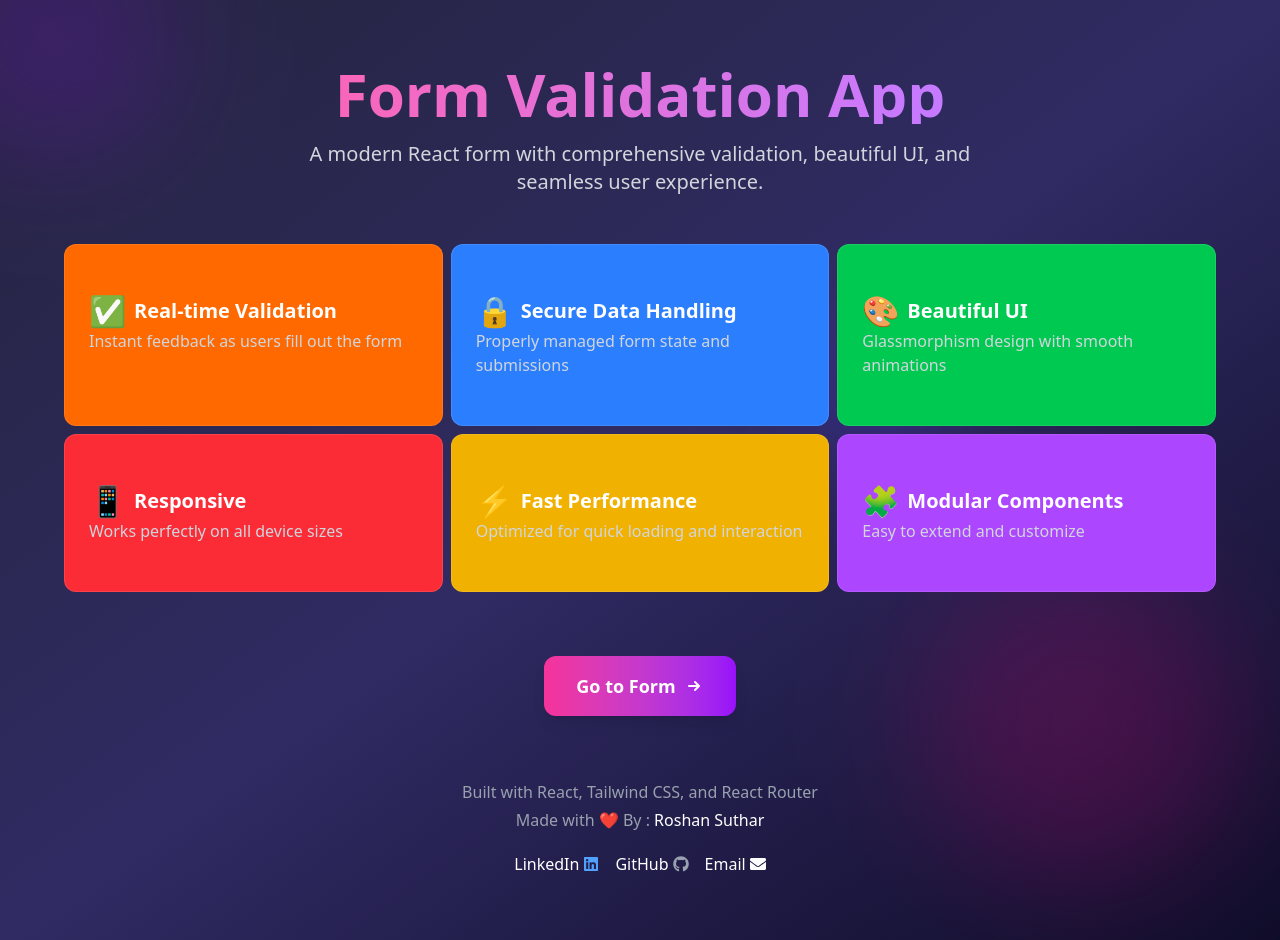
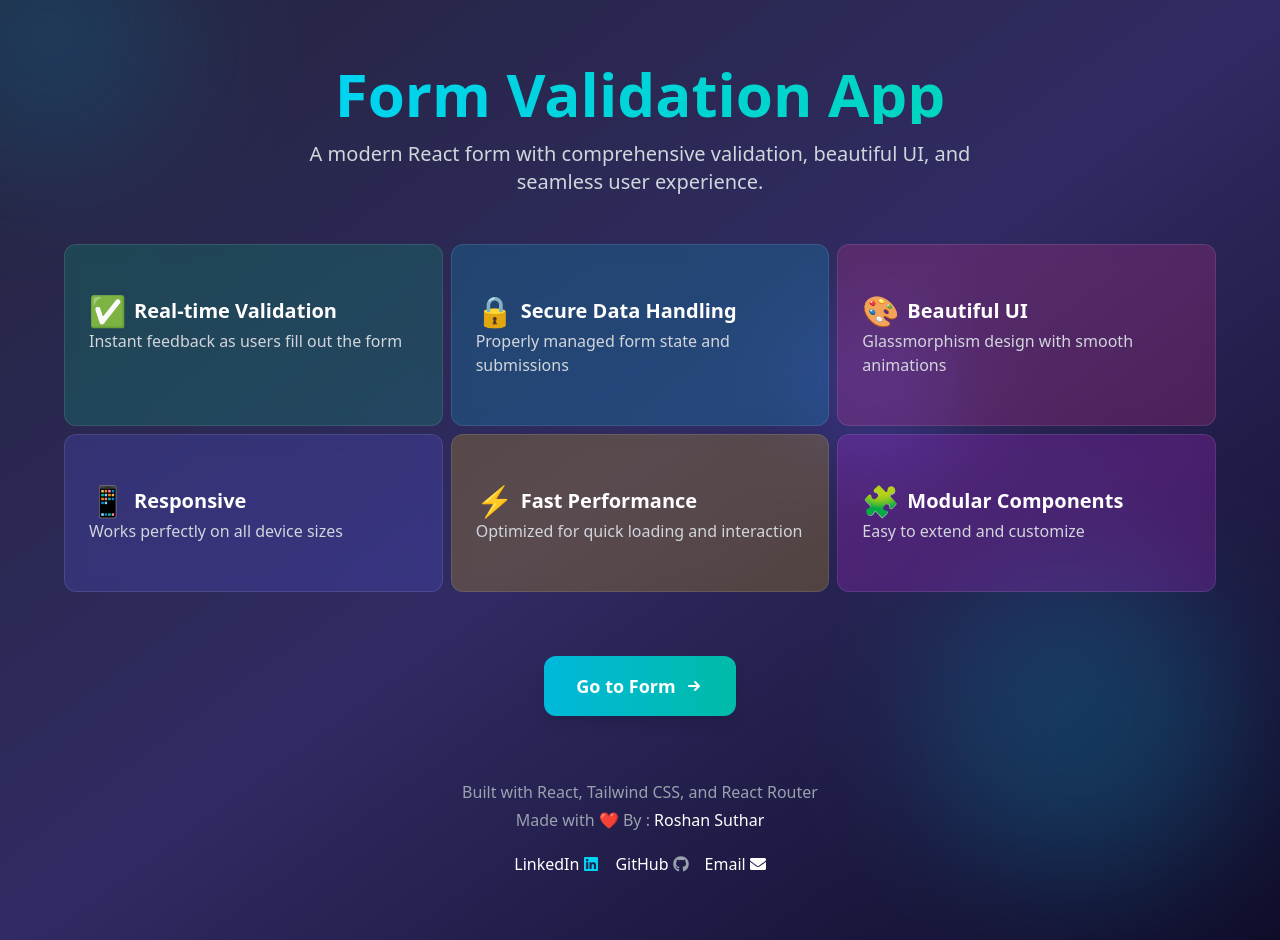
Before and after one commit to Roshansuthar1105/CSI-Form-Validation, a React (Vite) app: page / in a window 1280 px wide. Built offline with nearby package versions, Linux system fonts and the light colour scheme.

Commit message:
Home.jsx updated

```diff
--- a/src/pages/Home.jsx
+++ b/src/pages/Home.jsx
@@ -2,62 +2,63 @@ import { FaEnvelope, FaGithub, FaLinkedin } from 'react-icons/fa';
 import { Link } from 'react-router-dom';
 
 export default function Home() {
-  const features=[
+  const features = [
     {
       icon: '✅',
       title: 'Real-time Validation',
       description: 'Instant feedback as users fill out the form',
-      bgColor:'bg-orange-500',
-      bgHoverColor:'hover:bg-orange-500/20'
+      bgColor: 'bg-emerald-500/20',
+      bgHoverColor: 'hover:bg-emerald-500/30',
     },
     {
       icon: '🔒',
       title: 'Secure Data Handling',
       description: 'Properly managed form state and submissions',
-      bgColor: 'bg-blue-500',
-      bgHoverColor: 'hover:bg-blue-500/20'
+      bgColor: 'bg-cyan-500/20',
+      bgHoverColor: 'hover:bg-cyan-500/30',
     },
     {
       icon: '🎨',
       title: 'Beautiful UI',
       description: 'Glassmorphism design with smooth animations',
-      bgColor: 'bg-green-500',
-      bgHoverColor: 'hover:bg-green-500/20'
+      bgColor: 'bg-pink-500/20',
+      bgHoverColor: 'hover:bg-pink-500/30',
     },
     {
       icon: '📱',
       title: 'Responsive',
       description: 'Works perfectly on all device sizes',
-      bgColor: 'bg-red-500',
-      bgHoverColor: 'hover:bg-red-500/20',
+      bgColor: 'bg-indigo-500/20',
+      bgHoverColor: 'hover:bg-indigo-500/30',
     },
     {
       icon: '⚡',
       title: 'Fast Performance',
       description: 'Optimized for quick loading and interaction',
-      bgColor: 'bg-yellow-500',
-      bgHoverColor: 'hover:bg-yellow-500/20'
+      bgColor: 'bg-yellow-400/20',
+      bgHoverColor: 'hover:bg-yellow-400/30',
     },
     {
       icon: '🧩',
       title: 'Modular Components',
       description: 'Easy to extend and customize',
-      bgColor: 'bg-purple-500',
-      bgHoverColor:'hover:bg-purple-500/20'
-    }
-  ]
+      bgColor: 'bg-fuchsia-500/20',
+      bgHoverColor: 'hover:bg-fuchsia-500/30',
+    },
+  ];
+
   return (
     <div className="min-h-screen relative overflow-hidden bg-gradient-to-br from-[#24243e] via-[#302b63] to-[#0f0c29] ">
       {/* Background elements */}
-      <div className="absolute -top-20 -left-20 w-64 h-64 rounded-full bg-purple-600/20 blur-3xl animate-float"></div>
-      <div className="absolute bottom-10 right-10 w-80 h-80 rounded-full bg-pink-600/20 blur-3xl animate-float-delay"></div>
-      <div className="absolute top-1/3 right-1/4 w-40 h-40 rounded-full bg-indigo-600/20 blur-2xl animate-float-delay-2"></div>
+      <div className="absolute -top-20 -left-20 w-64 h-64 rounded-full bg-cyan-600/20 blur-3xl animate-float"></div>
+      <div className="absolute bottom-10 right-10 w-80 h-80 rounded-full bg-cyan-500/20 blur-3xl animate-float-delay"></div>
+      <div className="absolute top-1/3 right-1/4 w-40 h-40 rounded-full bg-indigo-500/20 blur-2xl animate-float-delay-2"></div>
 
       {/* Main content */}
       <div className="relative z-10 container mx-auto px-4 py-16 flex flex-col items-center justify-center min-h-screen">
         {/* Header */}
         <header className="text-center mb-12">
-          <h1 className="text-5xl md:text-6xl font-bold bg-gradient-to-r from-pink-400 to-purple-400 bg-clip-text text-transparent mb-4">
+          <h1 className="text-5xl md:text-6xl font-bold bg-gradient-to-r from-cyan-400 to-teal-400 bg-clip-text text-transparent mb-4">
             Form Validation App
           </h1>
           <p className="text-xl text-gray-300 max-w-2xl mx-auto">
@@ -72,8 +73,9 @@ export default function Home() {
               key={index}
               className={`cursor-default backdrop-blur-sm border border-white/10 rounded-xl p-6 py-12 ${feature.bgHoverColor} transition-all duration-300 ${feature.bgColor}`}
             >
-              <div className="text-3xl flex items-center gap-2 align-bottom ">{feature.icon}
-              <h3 className="text-xl font-semibold text-white">{feature.title}</h3>
+              <div className="text-3xl flex items-center gap-2 align-bottom">
+                {feature.icon}
+                <h3 className="text-xl font-semibold text-white">{feature.title}</h3>
               </div>
               <p className="text-gray-300">{feature.description}</p>
             </div>
@@ -84,7 +86,7 @@ export default function Home() {
         <div className="text-center">
           <Link
             to="/form"
-            className="inline-flex items-center px-8 py-4 bg-gradient-to-r from-pink-500 to-purple-600 hover:from-pink-600 hover:to-purple-700 rounded-xl text-white font-semibold text-lg shadow-lg hover:shadow-pink-500/20 transition-all duration-300 transform hover:-translate-y-1"
+            className="inline-flex items-center px-8 py-4 bg-gradient-to-r from-cyan-500 to-teal-500 hover:from-cyan-600 hover:to-teal-600 rounded-xl text-white font-semibold text-lg shadow-lg hover:shadow-cyan-500/20 transition-all duration-300 transform hover:-translate-y-1"
           >
             Go to Form
             <svg xmlns="http://www.w3.org/2000/svg" className="h-5 w-5 ml-2" viewBox="0 0 20 20" fill="currentColor">
@@ -96,7 +98,18 @@ export default function Home() {
         {/* Footer */}
         <footer className="mt-16 text-center text-gray-400 flex flex-col items-center gap-1">
           <p>Built with React, Tailwind CSS, and React Router </p>
-          <p> Made with ❤️ By : <a href="https://www.linkedin.com/in/roshansuthar" target="_blank" rel="noopener noreferrer" className="text-white hover:text-blue-300 transition-colors" > Roshan Suthar </a> </p>
+          <p>
+            Made with ❤️ By :
+            <a
+              href="https://www.linkedin.com/in/roshansuthar"
+              target="_blank"
+              rel="noopener noreferrer"
+              className="text-white hover:text-cyan-300 transition-colors"
+            >
+              {' '}
+              Roshan Suthar{' '}
+            </a>
+          </p>
           <div className="flex justify-center space-x-4 mt-4">
             <a
               href="https://www.linkedin.com/in/roshansuthar"
@@ -105,7 +118,7 @@ export default function Home() {
               className="hover:text-gray-300 transition-colors flex items-center gap-1"
             >
               <span className="text-white">LinkedIn</span>
-              <FaLinkedin className="text-blue-400" />
+              <FaLinkedin className="text-cyan-400" />
             </a>
             <a
               href="https://github.com/roshansuthar1105"
@@ -130,9 +143,15 @@ export default function Home() {
       {/* Animation styles */}
       <style jsx global>{`
         @keyframes float {
-          0% { transform: translateY(0px) rotate(0deg); }
-          50% { transform: translateY(-20px) rotate(5deg); }
-          100% { transform: translateY(0px) rotate(0deg); }
+          0% {
+            transform: translateY(0px) rotate(0deg);
+          }
+          50% {
+            transform: translateY(-20px) rotate(5deg);
+          }
+          100% {
+            transform: translateY(0px) rotate(0deg);
+          }
         }
         .animate-float {
           animation: float 8s ease-in-out infinite;
```
